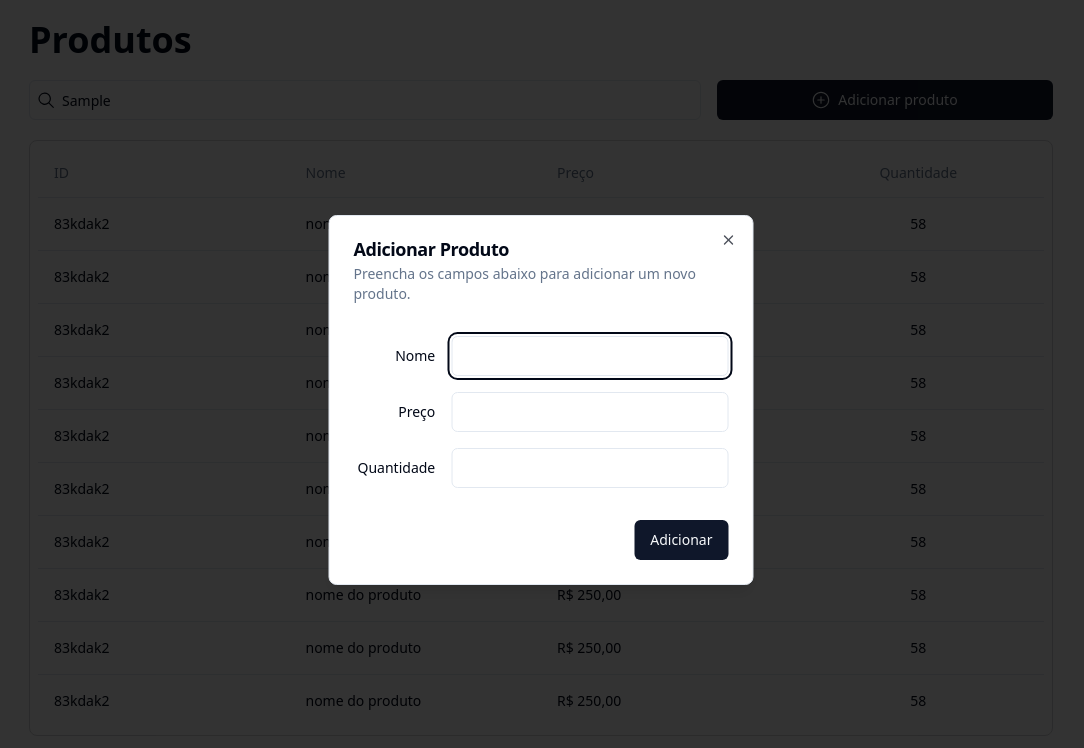
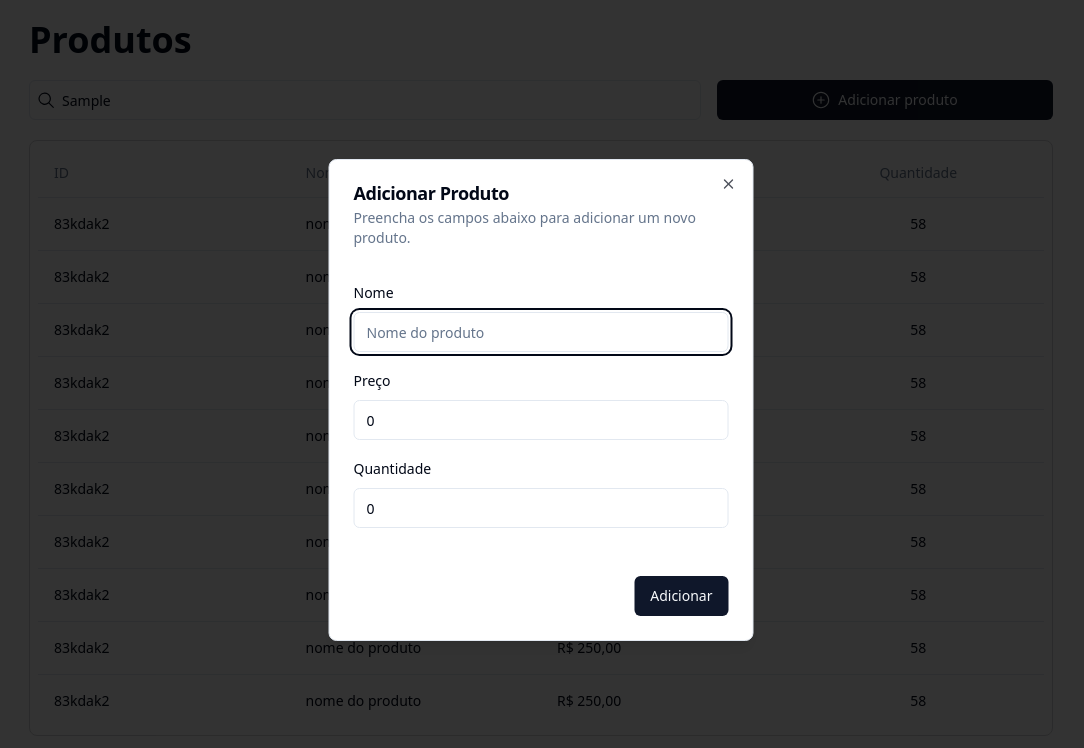
Before and after one commit to joaomariofm/verstand-onboarding, a React (Vite) app: page / in a window 1280 px wide. Both pictures are taken after typing "Sample" into the empty fields and a click on the button "Adicionar produto". Shown: the top 748 px of the page, without its empty margins (99-1183 px from the left). Built offline with nearby package versions, Linux system fonts and the light colour scheme.

Commit message:
creating custom product dialog

```diff
--- a/package.json
+++ b/package.json
@@ -10,6 +10,7 @@
     "preview": "vite preview"
   },
   "dependencies": {
+    "@hookform/resolvers": "^3.9.0",
     "@radix-ui/react-dialog": "^1.1.1",
     "@radix-ui/react-label": "^2.1.0",
     "@radix-ui/react-slot": "^1.1.0",
@@ -18,9 +19,11 @@
     "lucide-react": "^0.408.0",
     "react": "^18.3.1",
     "react-dom": "^18.3.1",
+    "react-hook-form": "^7.52.1",
     "react-icons": "^5.2.1",
     "tailwind-merge": "^2.4.0",
-    "tailwindcss-animate": "^1.0.7"
+    "tailwindcss-animate": "^1.0.7",
+    "zod": "^3.23.8"
   },
   "devDependencies": {
     "@types/node": "^20.14.10",
--- a/src/components/AddProductDialog.tsx
+++ b/src/components/AddProductDialog.tsx
@@ -1,6 +1,8 @@
+import { useForm } from "react-hook-form"
+import { zodResolver } from "@hookform/resolvers/zod"
+import { z } from "zod"
 import { GoPlusCircle } from "react-icons/go"
 import { Button } from "@/components/ui/button"
-import { Label } from "@/components/ui/label"
 import { Input } from "@/components/ui/input"
 import {
   Dialog,
@@ -11,56 +13,112 @@ import {
   DialogTitle,
   DialogTrigger,
 } from "@/components/ui/dialog"
+import {
+	Form,
+	FormControl,
+	FormField,
+	FormItem,
+	FormLabel,
+} from "@/components/ui/form"
+
+const formSchema = z.object({
+	name: z.string(),
+	price: z.string().transform(value => Number(value)||0),
+	quantity: z.string().transform(value => Number(value)||0),
+})
 
 function AddProductDialog() {
+
+	const form = useForm<z.infer<typeof formSchema>>({
+		resolver: zodResolver(formSchema),
+		defaultValues: {
+			name: "",
+			price: 0,
+			quantity: 0,
+		},
+	})
+
+	function onSubmit(values: z.infer<typeof formSchema>) {
+    console.log(values)
+  }
+
 	return (
 		<>
 			<Dialog>
+
 				<DialogTrigger className="w-full" asChild>
 					<Button>
 						<GoPlusCircle className="h-[18px] w-[18px] mr-2"/>
 						Adicionar produto
 					</Button>
 				</DialogTrigger>
+
 				<DialogContent className="sm:max-w-[425px]">
+
 					<DialogHeader>
 						<DialogTitle>Adicionar Produto</DialogTitle>
 						<DialogDescription>
 							Preencha os campos abaixo para adicionar um novo produto.
 						</DialogDescription>
 					</DialogHeader>
+
+					<Form {...form}>
+						<form onSubmit={form.handleSubmit(onSubmit)} className="space-y-8">
+
 							<div className="grid gap-4 py-4">
-						<div className="grid grid-cols-4 items-center gap-4">
-							<Label htmlFor="name" className="text-right">
-								Nome
-							</Label>
+
+								<FormField
+									control={form.control}
+									name="name"
+									render={({ field }) => (
+										<FormItem>
+											<FormLabel>Nome</FormLabel>
+											<FormControl>
+												<Input placeholder="Nome do produto" {...field} />
+											</FormControl>
+										</FormItem>
+									)}
+								/>
+
+								<FormField
+									control={form.control}
+									name="price"
+									render={({ field }) => (
+										<FormItem>
+											<FormLabel>Preço</FormLabel>
+											<FormControl>
 												<Input
-								id="name"
-								className="col-span-3"
+													{...field}
+													placeholder="Preço do produto"
 												/>
+											</FormControl>
+										</FormItem>
+									)}
+								/>
+
+								<FormField
+									control={form.control}
+									name="quantity"
+									render={({ field }) => (
+										<FormItem>
+											<FormLabel>Quantidade</FormLabel>
+											<FormControl>
+												<Input
+													{...field}
+													placeholder="Quantidade do produto"
+												/>
+											</FormControl>
+										</FormItem>
+									)}
+								/>
+
 							</div>
-						<div className="grid grid-cols-4 items-center gap-4">
-							<Label htmlFor="price" className="text-right">
-								Preço
-							</Label>
-							<Input
-								id="price"
-								className="col-span-3"
-							/>
-						</div>
-						<div className="grid grid-cols-4 items-center gap-4">
-							<Label htmlFor="quantity" className="text-right">
-								Quantidade
-							</Label>
-							<Input
-								id="quantity"
-								className="col-span-3"
-							/>
-						</div>
-					</div>
+
 							<DialogFooter>
 								<Button type="submit">Adicionar</Button>
 							</DialogFooter>
+						</form>
+					</Form>
 				</DialogContent>
 			</Dialog>
 		</>
--- /dev/null
+++ b/src/components/ui/form.tsx
@@ -0,0 +1,176 @@
+import * as React from "react"
+import * as LabelPrimitive from "@radix-ui/react-label"
+import { Slot } from "@radix-ui/react-slot"
+import {
+  Controller,
+  ControllerProps,
+  FieldPath,
+  FieldValues,
+  FormProvider,
+  useFormContext,
+} from "react-hook-form"
+
+import { cn } from "@/lib/utils"
+import { Label } from "@/components/ui/label"
+
+const Form = FormProvider
+
+type FormFieldContextValue<
+  TFieldValues extends FieldValues = FieldValues,
+  TName extends FieldPath<TFieldValues> = FieldPath<TFieldValues>
+> = {
+  name: TName
+}
+
+const FormFieldContext = React.createContext<FormFieldContextValue>(
+  {} as FormFieldContextValue
+)
+
+const FormField = <
+  TFieldValues extends FieldValues = FieldValues,
+  TName extends FieldPath<TFieldValues> = FieldPath<TFieldValues>
+>({
+  ...props
+}: ControllerProps<TFieldValues, TName>) => {
+  return (
+    <FormFieldContext.Provider value={{ name: props.name }}>
+      <Controller {...props} />
+    </FormFieldContext.Provider>
+  )
+}
+
+const useFormField = () => {
+  const fieldContext = React.useContext(FormFieldContext)
+  const itemContext = React.useContext(FormItemContext)
+  const { getFieldState, formState } = useFormContext()
+
+  const fieldState = getFieldState(fieldContext.name, formState)
+
+  if (!fieldContext) {
+    throw new Error("useFormField should be used within <FormField>")
+  }
+
+  const { id } = itemContext
+
+  return {
+    id,
+    name: fieldContext.name,
+    formItemId: `${id}-form-item`,
+    formDescriptionId: `${id}-form-item-description`,
+    formMessageId: `${id}-form-item-message`,
+    ...fieldState,
+  }
+}
+
+type FormItemContextValue = {
+  id: string
+}
+
+const FormItemContext = React.createContext<FormItemContextValue>(
+  {} as FormItemContextValue
+)
+
+const FormItem = React.forwardRef<
+  HTMLDivElement,
+  React.HTMLAttributes<HTMLDivElement>
+>(({ className, ...props }, ref) => {
+  const id = React.useId()
+
+  return (
+    <FormItemContext.Provider value={{ id }}>
+      <div ref={ref} className={cn("space-y-2", className)} {...props} />
+    </FormItemContext.Provider>
+  )
+})
+FormItem.displayName = "FormItem"
+
+const FormLabel = React.forwardRef<
+  React.ElementRef<typeof LabelPrimitive.Root>,
+  React.ComponentPropsWithoutRef<typeof LabelPrimitive.Root>
+>(({ className, ...props }, ref) => {
+  const { error, formItemId } = useFormField()
+
+  return (
+    <Label
+      ref={ref}
+      className={cn(error && "text-destructive", className)}
+      htmlFor={formItemId}
+      {...props}
+    />
+  )
+})
+FormLabel.displayName = "FormLabel"
+
+const FormControl = React.forwardRef<
+  React.ElementRef<typeof Slot>,
+  React.ComponentPropsWithoutRef<typeof Slot>
+>(({ ...props }, ref) => {
+  const { error, formItemId, formDescriptionId, formMessageId } = useFormField()
+
+  return (
+    <Slot
+      ref={ref}
+      id={formItemId}
+      aria-describedby={
+        !error
+          ? `${formDescriptionId}`
+          : `${formDescriptionId} ${formMessageId}`
+      }
+      aria-invalid={!!error}
+      {...props}
+    />
+  )
+})
+FormControl.displayName = "FormControl"
+
+const FormDescription = React.forwardRef<
+  HTMLParagraphElement,
+  React.HTMLAttributes<HTMLParagraphElement>
+>(({ className, ...props }, ref) => {
+  const { formDescriptionId } = useFormField()
+
+  return (
+    <p
+      ref={ref}
+      id={formDescriptionId}
+      className={cn("text-sm text-muted-foreground", className)}
+      {...props}
+    />
+  )
+})
+FormDescription.displayName = "FormDescription"
+
+const FormMessage = React.forwardRef<
+  HTMLParagraphElement,
+  React.HTMLAttributes<HTMLParagraphElement>
+>(({ className, children, ...props }, ref) => {
+  const { error, formMessageId } = useFormField()
+  const body = error ? String(error?.message) : children
+
+  if (!body) {
+    return null
+  }
+
+  return (
+    <p
+      ref={ref}
+      id={formMessageId}
+      className={cn("text-sm font-medium text-destructive", className)}
+      {...props}
+    >
+      {body}
+    </p>
+  )
+})
+FormMessage.displayName = "FormMessage"
+
+export {
+  useFormField,
+  Form,
+  FormItem,
+  FormLabel,
+  FormControl,
+  FormDescription,
+  FormMessage,
+  FormField,
+}
```
Also changed, not shown: 1 other file (tests, documents, lock files or other folders). Lines whose indentation alone changed are shown as unchanged.
